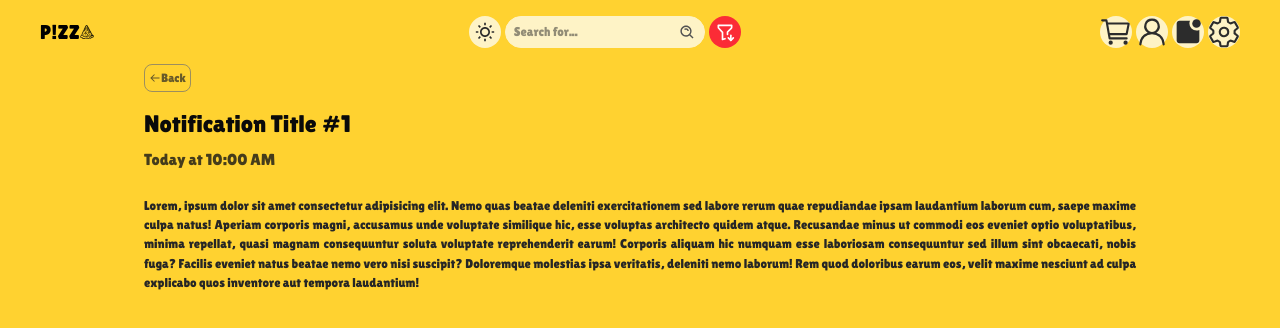
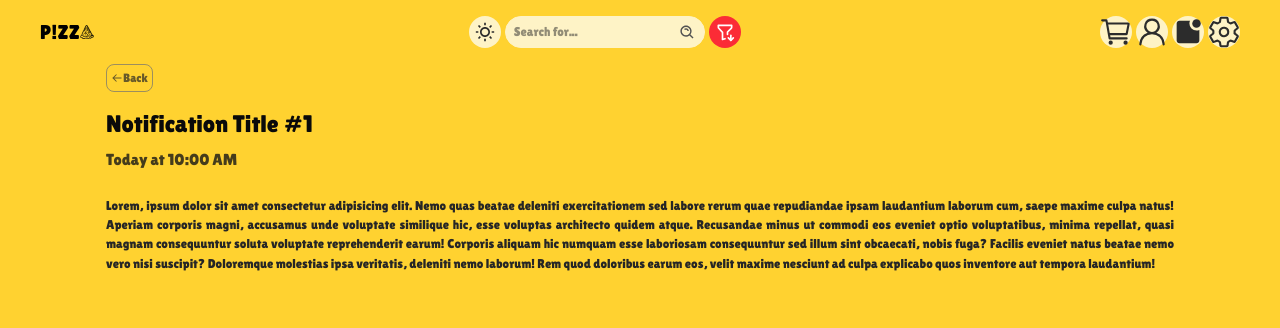
Before and after one commit to mahdibaderloo/fastfood, a React (Vite) app: page /notifications/1 in a window 1280 px wide. Shown: the top 328 px of the page. Built offline with nearby package versions, Linux system fonts and the light colour scheme; data requests are answered from the project's data file.

Commit message:
responsive Notification (desktop size)

```diff
--- a/src/pages/Notification.tsx
+++ b/src/pages/Notification.tsx
@@ -8,7 +8,7 @@ function Notification() {
   return (
     <div>
       <Header classP="text-4xl dark:text-amber-300" showBackButton={true} />
-      <main className="p-4 pt-16 lg:pt-16 min-h-screen flex flex-col gap-2 sm:w-90 lg:w-[80%] sm:mx-auto">
+      <main className="p-4 pt-16 lg:pt-16 min-h-screen flex flex-col gap-2 sm:w-90 lg:w-[80%] sm:mx-auto xl:w-[1100px]">
         <BackButton />
         <h2 className="text-lg sm:text-xl lg:text-2xl text-neutral-950 dark:text-amber-300 lg:mt-2">
           Notification Title #{params.notificationId}
```
